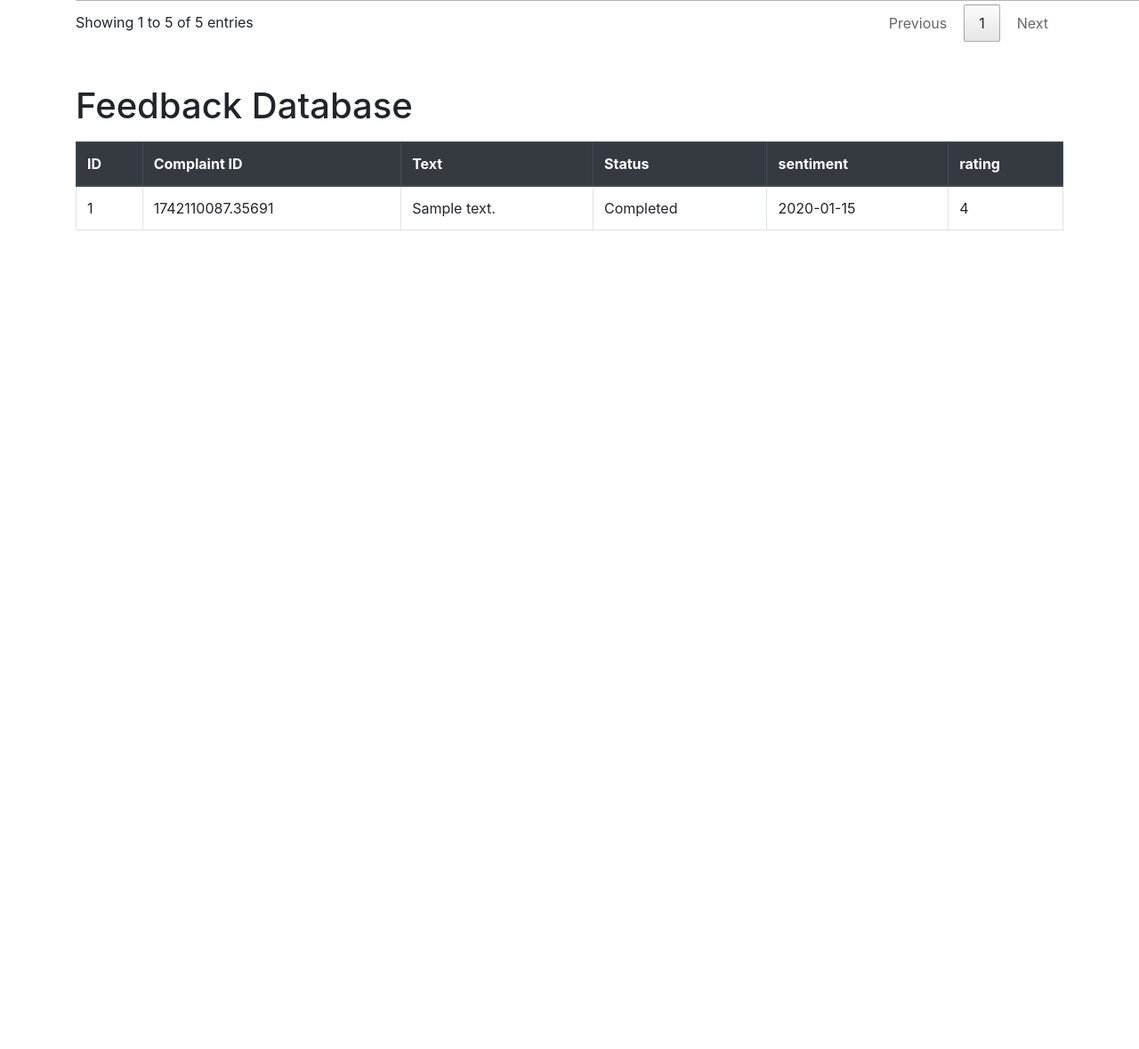
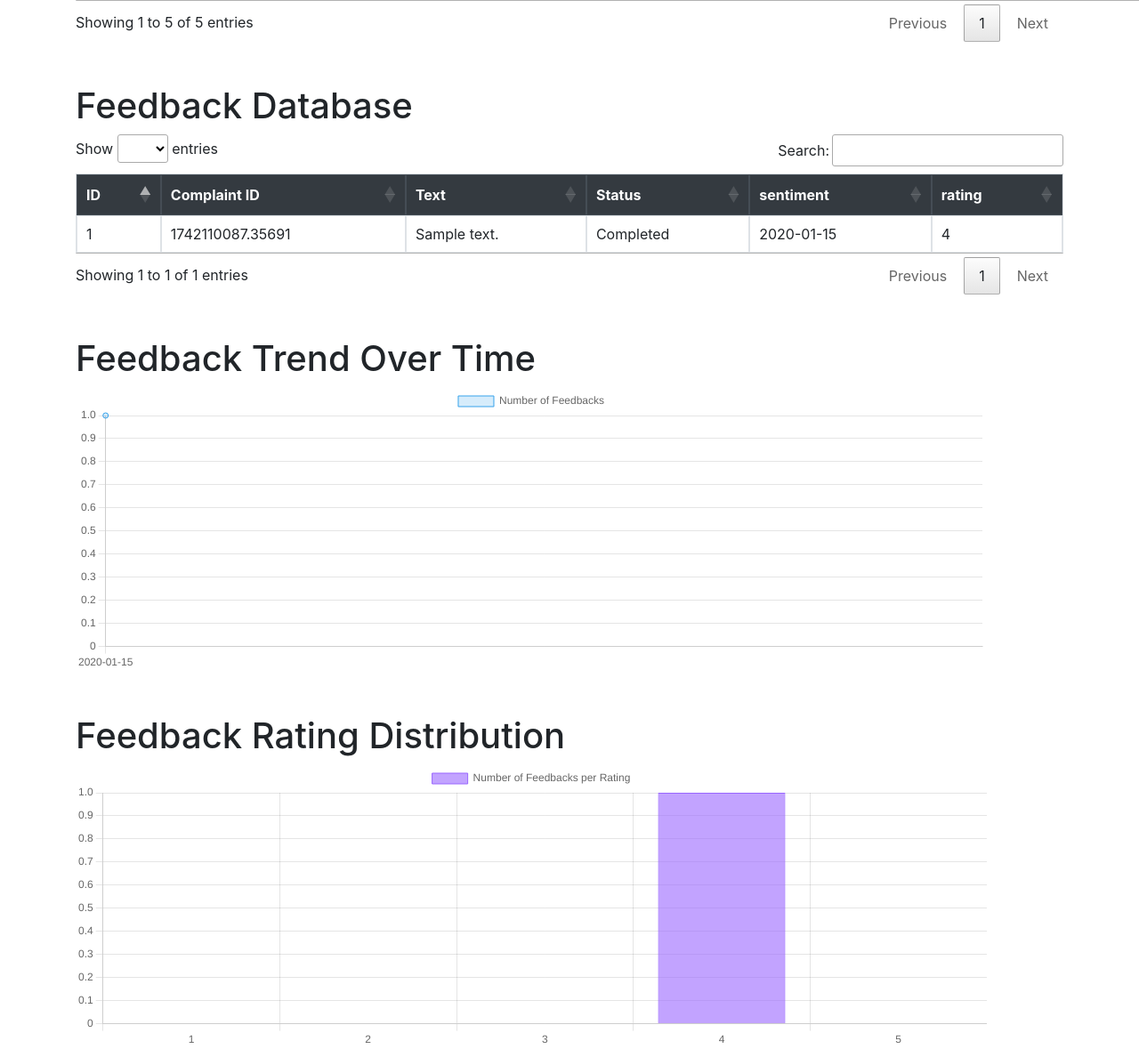
Before and after one commit to Vibhor0/final-year-project, a Flask app: page /view_database in a window 1280 px wide; the page is wider, and only the part inside the window is pictured. Shown: the part 1523-2702 px from the top of that part at 89% size. Before the commit the page ends 1782 px from the top of that part, so only its background shows below. Run offline with Flask 3, Linux system fonts and the light colour scheme; tables that the repository leaves empty hold one stand-in row (values such as "Sample post"); parts of the project's set-up code (start-up, migrations or seed data) failed here and were passed over; some libraries are stand-ins or nearby versions.

Commit message:
Update database.html

```diff
--- a/templates/database.html
+++ b/templates/database.html
@@ -1,11 +1,18 @@
 <!DOCTYPE html>
 <html lang="en">
   <head>
-    <meta charset="UTF-8">
-    <meta name="viewport" content="width=device-width, initial-scale=1.0">
+    <meta charset="UTF-8" />
+    <meta name="viewport" content="width=device-width, initial-scale=1.0" />
     <title>Database View</title>
-    <link rel="stylesheet" href="https://stackpath.bootstrapcdn.com/bootstrap/4.5.2/css/bootstrap.min.css">
-    <link rel="stylesheet" href="https://cdn.datatables.net/1.13.1/css/jquery.dataTables.min.css">
+    <link
+      rel="stylesheet"
+      href="https://stackpath.bootstrapcdn.com/bootstrap/4.5.2/css/bootstrap.min.css"
+    />
+    <link
+      rel="stylesheet"
+      href="https://cdn.datatables.net/1.13.1/css/jquery.dataTables.min.css"
+    />
+    <script src="https://cdn.jsdelivr.net/npm/chart.js"></script>
   </head>
   <body>
     <div class="container">
@@ -63,10 +70,12 @@
             <td>{{ complaint.additional_info }}</td>
             <td>
               {% if complaint.images %}
-                            <a href="{{ url_for('static', filename='uploads/' + complaint.images) }}" target="_blank">View Images</a>
-                        {% else %}
-                            No Images
-                        {% endif %}
+              <a
+                href="{{ url_for('static', filename='uploads/' + complaint.images) }}"
+                target="_blank"
+                >View Images</a
+              >
+              {% else %} No Images {% endif %}
             </td>
             <td>{{ complaint.status }}</td>
             <td>{{ complaint.user_id }}</td>
@@ -102,9 +111,16 @@
           {% endfor %}
         </tbody>
       </table>
+
+      <h1 class="mt-5">Feedback Trend Over Time</h1>
+      <div
+        class="chart-container"
+        style="position: relative; height: 40vh; width: 80vw"
+      >
+        <canvas id="feedbackTrendChart"></canvas>
+      </div>
     </div>
 
-    <!-- Scripts -->
     <script src="https://code.jquery.com/jquery-3.5.1.min.js"></script>
     <script src="https://cdn.datatables.net/1.13.1/js/jquery.dataTables.min.js"></script>
     <script src="https://stackpath.bootstrapcdn.com/bootstrap/4.5.2/js/bootstrap.min.js"></script>
@@ -120,6 +136,88 @@
                     responsive: true,
                     pageLength: 5,
                 });
+
+                $('#feedbackTable').DataTable({
+                    responsive: true,
+                    pageLength: 5,
+                });
+
+                // NEW JAVASCRIPT FOR CHART.JS
+                var trendData = {{ trend_data | safe }}; // Parse the JSON string
+                var ctx = document.getElementById('feedbackTrendChart').getContext('2d');
+                new Chart(ctx, {
+                    type: 'line',
+                    data: {
+                        labels: trendData.labels,
+                        datasets: [{
+                            label: 'Number of Feedbacks',
+                            data: trendData.data,
+                            backgroundColor: 'rgba(54, 162, 235, 0.2)',
+                            borderColor: 'rgba(54, 162, 235, 1)',
+                            borderWidth: 1,
+                            fill: false
+                        }]
+                    },
+                    options: {
+                        responsive: true,
+                        maintainAspectRatio: false,
+                        scales: {
+                            y: {
+                                beginAtZero: true
+                            }
+                        }
+                    }
+                });
+                // ==== FEEDBACK RATING CHART ====
+      let ratingCounts = {1: 0, 2: 0, 3: 0, 4: 0, 5: 0};
+
+      // Loop through each row of the feedback table and count ratings
+      $('#feedbackTable tbody tr').each(function() {
+          const rating = parseInt($(this).find('td:eq(5)').text().trim());
+          if (rating >= 1 && rating <= 5) {
+              ratingCounts[rating]++;
+          }
+      });
+
+      // Prepare data for the chart
+      const ratingLabels = Object.keys(ratingCounts);
+      const ratingData = Object.values(ratingCounts);
+
+      // Create the bar chart
+      const ratingCtx = document.createElement('canvas');
+      ratingCtx.id = "feedbackRatingChart";
+      document.querySelector('.container').insertAdjacentHTML('beforeend', `
+          <h1 class="mt-5">Feedback Rating Distribution</h1>
+          <div class="chart-container" style="position: relative; height: 40vh; width: 80vw">
+          </div>
+      `);
+      document.querySelector('.chart-container:last-child').appendChild(ratingCtx);
+
+      new Chart(ratingCtx, {
+          type: 'bar',
+          data: {
+              labels: ratingLabels,
+              datasets: [{
+                  label: 'Number of Feedbacks per Rating',
+                  data: ratingData,
+                  backgroundColor: 'rgba(153, 102, 255, 0.6)',
+                  borderColor: 'rgba(153, 102, 255, 1)',
+                  borderWidth: 1
+              }]
+          },
+          options: {
+              responsive: true,
+              maintainAspectRatio: false,
+              scales: {
+                  y: {
+                      beginAtZero: true,
+                      precision: 0
+                  }
+              }
+          }
+      });
+
+                // END NEW JAVASCRIPT
             });
     </script>
   </body>
```
Lines whose indentation alone changed are shown as unchanged.
